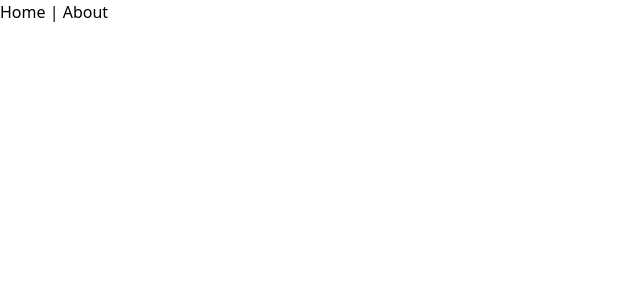
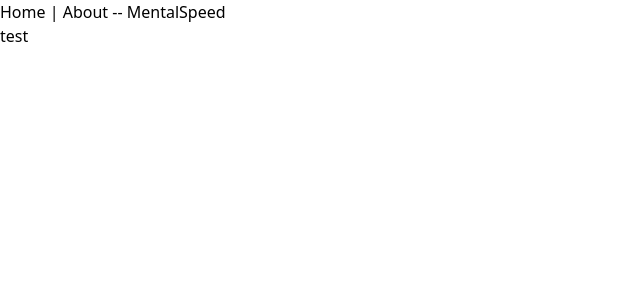
Before and after one commit to safinazbg/Panum-games, a Vue app: page /MentalSpeed in a window 1280 px wide. Before the commit this address had no page. Shown: the top 300 px of the page, without its empty margins (0-640 px from the left). Built offline with nearby package versions, Linux system fonts and the light colour scheme.

Commit message:
mentalspeed componenti oluşturuldu

```diff
--- a/src/App.vue
+++ b/src/App.vue
@@ -1,7 +1,8 @@
 <template>
   <nav>
     <router-link to="/">Home</router-link> |
-    <router-link to="/about">About</router-link>
+    <router-link to="/about">About</router-link> --
+    <router-link to="/MentalSpeed">MentalSpeed</router-link>
   </nav>
   <router-view/>
 </template>
--- a/src/router/index.js
+++ b/src/router/index.js
@@ -1,11 +1,17 @@
 import { createRouter, createWebHistory } from 'vue-router'
 import HomeView from '../views/HomeView.vue'
+import MentalSpeed from '../views/MentalSpeed.vue'
 
 const routes = [
   {
     path: '/',
     name: 'home',
     component: HomeView
+  },
+  {
+    path: '/MentalSpeed',
+    name: 'MentalSpeed',
+    component: MentalSpeed
   },
   {
     path: '/about',
--- /dev/null
+++ b/src/views/MentalSpeed.vue
@@ -0,0 +1,5 @@
+<template>
+    <div>
+        test
+    </div>
+</template>
```
